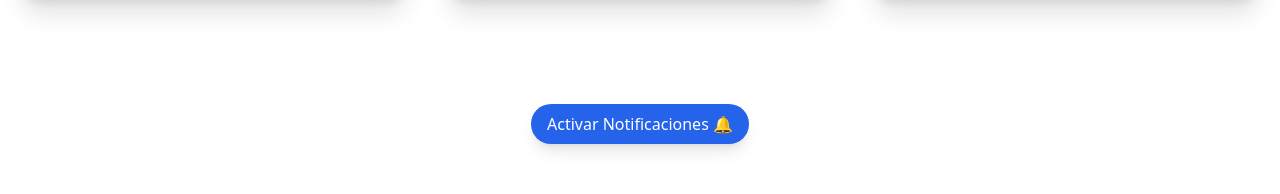
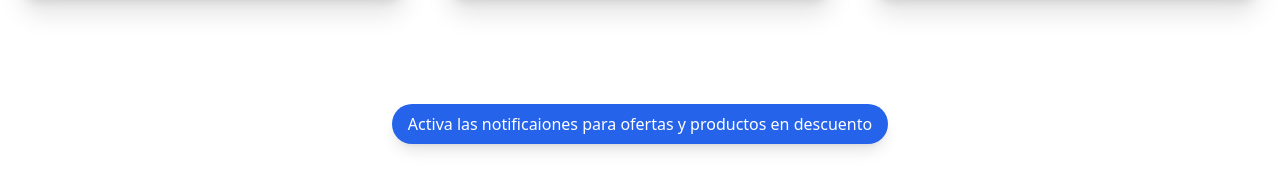
Before and after one commit to Randallazary/Surprise1.2, a Next.js app: page / in a window 1280 px wide. Shown: the part 1390-1584 px from the top of the page. Built offline with nearby package versions, Linux system fonts and the light colour scheme; no server answers.

Commit message:
Update button text for notifications activation

```diff
--- a/src/components/NotificacionesButton.jsx
+++ b/src/components/NotificacionesButton.jsx
@@ -24,7 +24,7 @@ export default function NotificacionesButton() {
       onClick={pedirPermiso}
       className="bg-blue-600 text-white px-4 py-2 rounded-full shadow-lg hover:bg-blue-500 transition-all"
     >
-      Activar Notificaciones 🔔
+      Activa las notificaiones para ofertas y productos en descuento
     </button>
   );
 }
```
